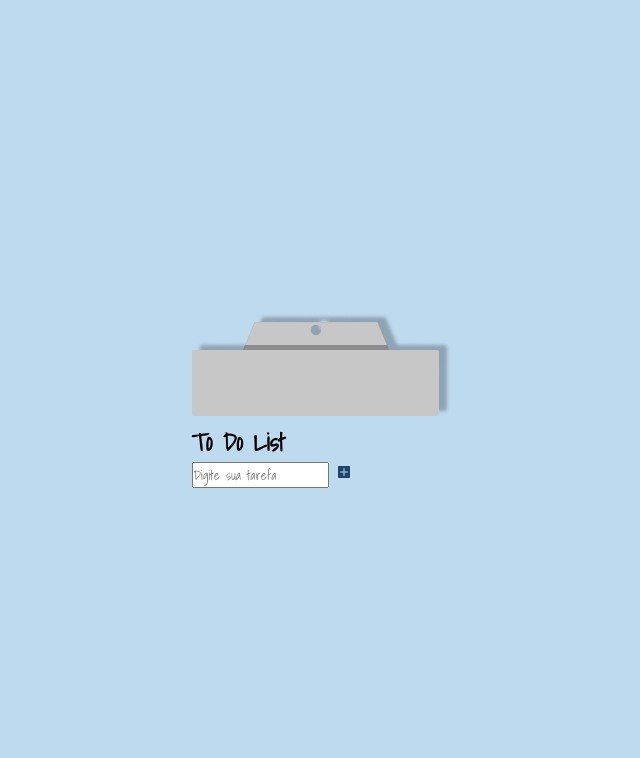
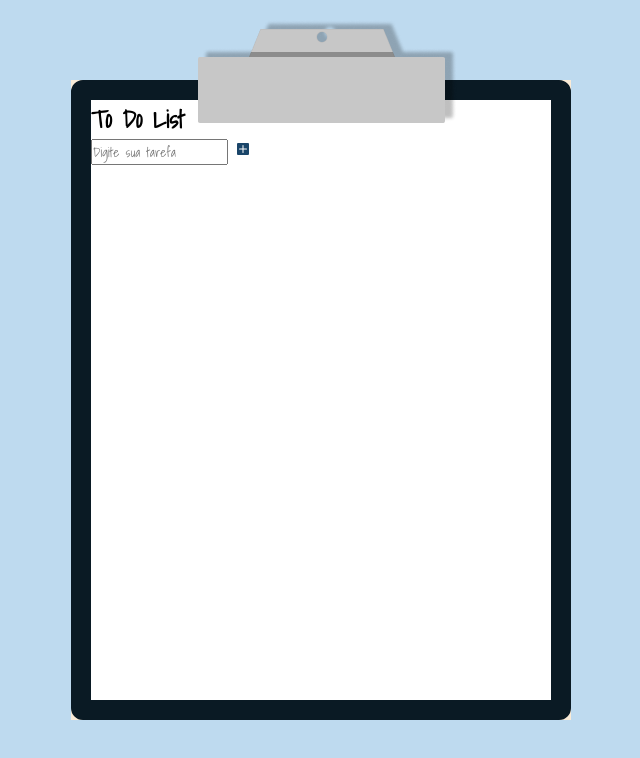
Before and after one commit to jolaiana/ToDoList, a plain HTML site: page index.html in a window 1280 px wide. Shown: the whole page, without its empty margins (319-959 px from the left). Drawn offline with Linux system fonts and the light colour scheme.

Commit message:
feat estrututra da prancheta

```diff
--- /dev/null
+++ b/CSS/style.css
@@ -0,0 +1,21 @@
+.container{
+    width: 500px;
+    height: 80vh;
+    background-color: antiquewhite;
+}
+
+.detalhe_prancheta{
+    position: relative;
+    top: -60px;
+    left: calc(50% - 123.5px);
+    z-index: 2;
+}
+.content{
+    position: relative;
+    top: -110px;
+    width: 100%;
+    height: 100%;
+    border: 20px solid var(--blue900);
+    border-radius: 12px;
+    background-color: var(--white);
+}
--- a/index.html
+++ b/index.html
@@ -4,7 +4,8 @@
     <meta charset="UTF-8">
     <meta name="viewport" content="width=device-width, initial-scale=1.0">
 
-    <link rel="stylesheet" href="./ToDoList/CSS/reset.css">
+    <link rel="stylesheet" href="./CSS/reset.css">
+    <link rel="stylesheet" href="./CSS/style.css">
 
     <link rel="preconnect" href="https://fonts.googleapis.com" />
     <link rel="preconnect" href="https://fonts.gstatic.com" crossorigin />
@@ -15,11 +16,10 @@
 </head>
 
 <body>
-    <main>
-        <img src="./Imagens/detalhe_prancheta.png" alt="detalhe_prancheta">
+    <main class="container">
+        <img src="./Imagens/detalhe_prancheta.png" alt="detalhe_prancheta" class="detalhe_prancheta">
 
         <div class="content">
-
             <section class="header">
                 <h1>To Do List</h1>
             </section>
```
